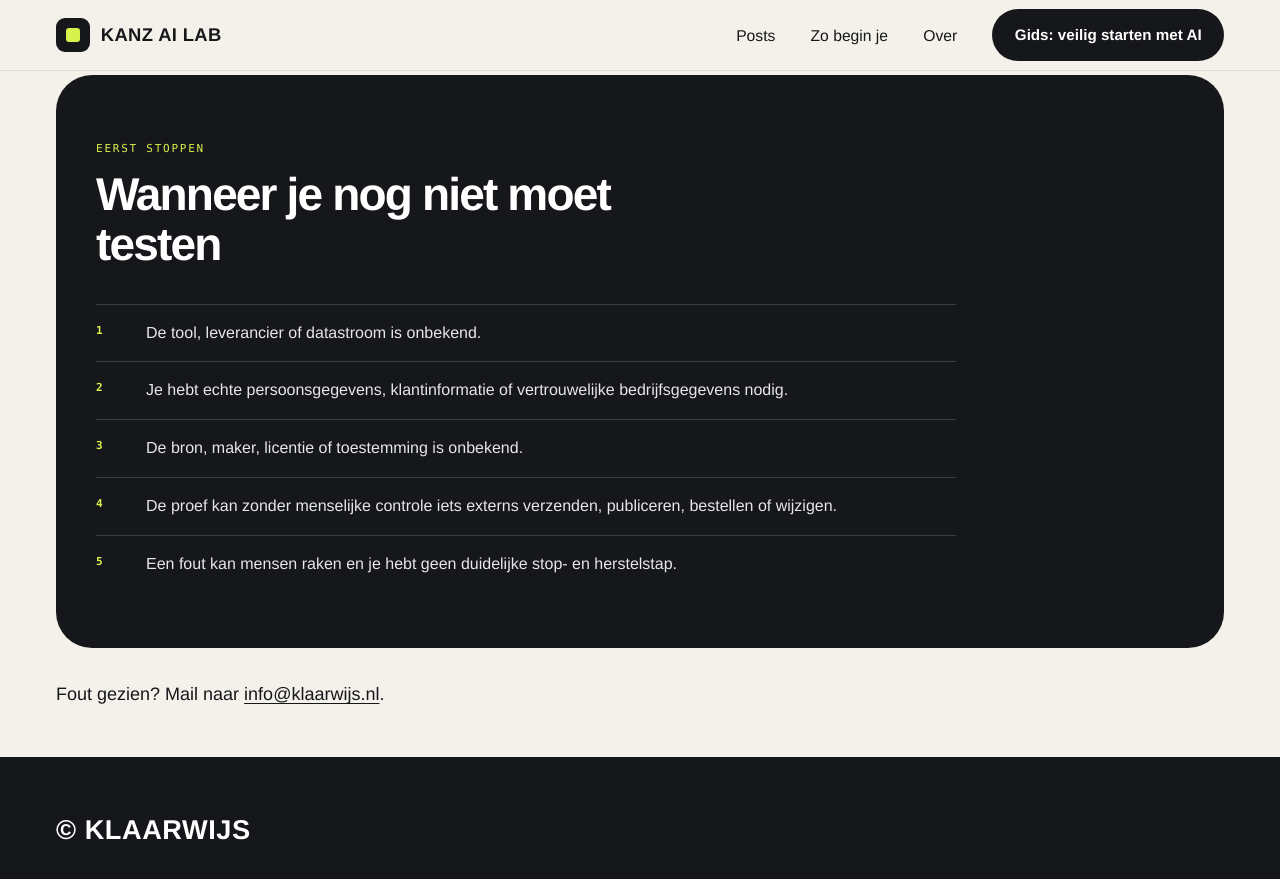
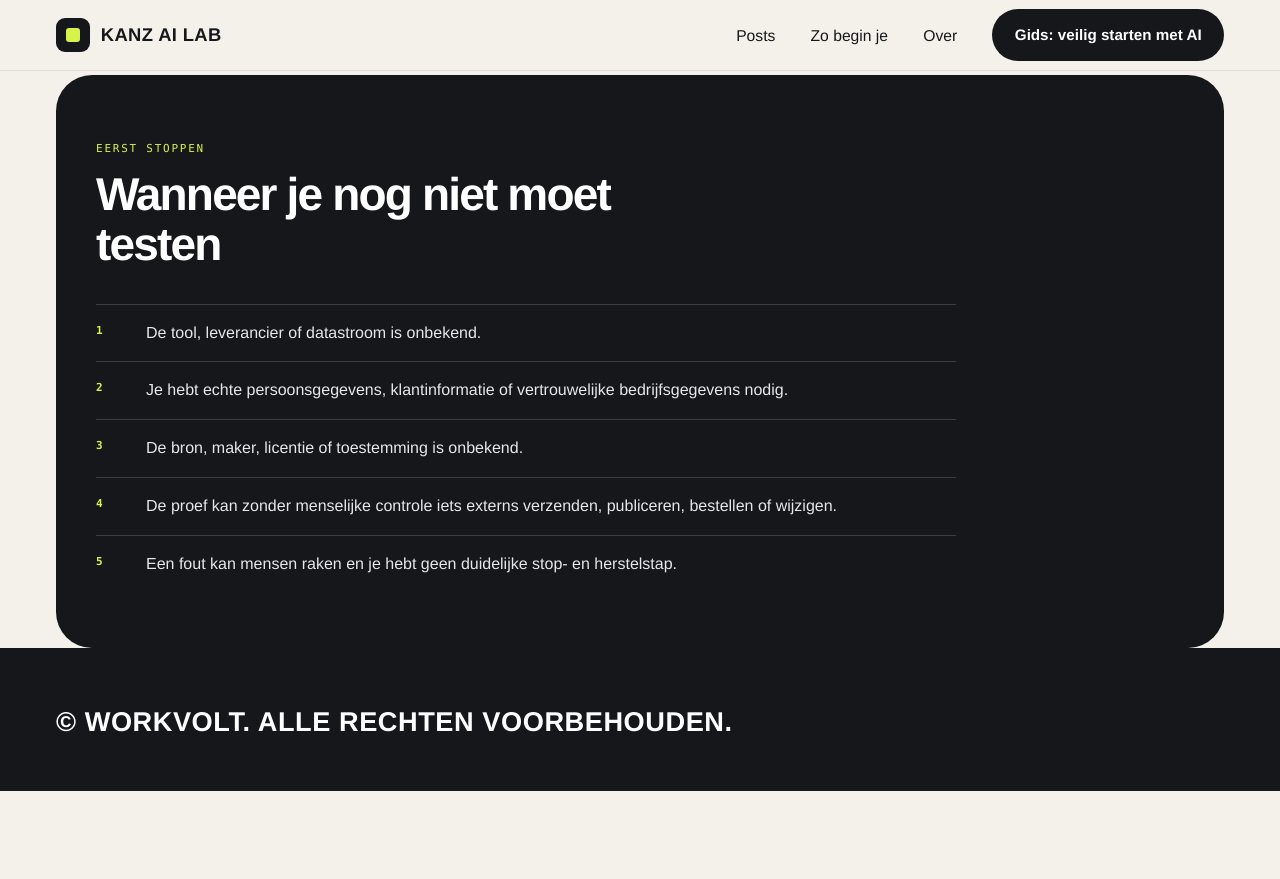
Before and after one commit to kanz-ai-lab-nl/kanz-ai-lab-nl.github.io, a Jekyll site: the page taakkaarten/veilige-mini-proef/index.html, which Jekyll copies as it is, in a window 1280 px wide and 900 px high, scrolled down 2026 px. Shown: the top 879 px of the window. Built offline with Jekyll 4.4.1, drawn with Linux system fonts in a browser that asks for light colours; after the commit the page ends 2817 px from its top, so only the background shows below that.

Commit message:
Workvolt-licentie: taakkaarten/veilige-mini-proef/index.html

```diff
--- a/taakkaarten/veilige-mini-proef/index.html
+++ b/taakkaarten/veilige-mini-proef/index.html
@@ -231,13 +231,13 @@
   <h2>Wanneer je nog niet moet testen</h2>
   <ol><li><span>1</span>De tool, leverancier of datastroom is onbekend.</li><li><span>2</span>Je hebt echte persoonsgegevens, klantinformatie of vertrouwelijke bedrijfsgegevens nodig.</li><li><span>3</span>De bron, maker, licentie of toestemming is onbekend.</li><li><span>4</span>De proef kan zonder menselijke controle iets externs verzenden, publiceren, bestellen of wijzigen.</li><li><span>5</span>Een fout kan mensen raken en je hebt geen duidelijke stop- en herstelstap.</li></ol>
 </section>
-<p style="margin:2rem 1.5rem 0;padding-bottom:3rem">Fout gezien? Mail naar <a href="mailto:info@klaarwijs.nl">info@klaarwijs.nl</a>.</p>
+
 </main>
 <script>
 var steps=[['01','Kies één terugkerende taak',['Welke ene taak wil je onderzoeken?','Waarom is deze taak het proberen waard?']],['02','Baken de mini-proef af',['Wat is precies één uitvoer?','Wat valt buiten deze proef?']],['03','Maak veilige oefeninvoer',['Welke volledig fictieve of synthetische invoer gebruik je?','Welke echte gegevens blijven buiten beeld?']],['04','Schrijf tool en datastroom op',['Welke tool of leverancier wil je gebruiken?','Waar gaan de gegevens heen en wat wordt bewaard?','Wat weet je nog niet?']],['05','Controleer bron en licentie',['Welke bron gebruik je? Wie is maker of eigenaar?','Welke licentie of toestemming geldt voor dit doel?']],['06','Leg menselijke controle vast',['Wie controleert de uitvoer vóór verder gebruik?','Waarop controleert die persoon?','Wat gebeurt nooit automatisch?']],['07','Bepaal stop en herstel',['Stop direct wanneer…','Zo herstel je de proef']],['08','Kies één volgende handmatige stap',['Welke stap doe je nu, wie doet die en wanneer?']]];
 function downloadMd(){var text=['# Van één terugkerende taak naar een veilige mini-proef','','KANZ Taakkaart 01 · versie 1.0 · 22 september 2026',''];steps.forEach(function(s){text.push('## '+parseInt(s[0],10)+'. '+s[1]);s[2].forEach(function(q){text.push(q+':','')});text.push('')});var a=document.createElement('a');a.href=URL.createObjectURL(new Blob([text.join('\n')],{type:'text/markdown'}));a.download='kanz-veilige-mini-proef-sjabloon.md';document.body.appendChild(a);a.click();document.body.removeChild(a);URL.revokeObjectURL(a.href)}
 function printPage(){window.print()}
 </script>
-<footer class="site"><div class="w">© Klaarwijs</div></footer>
+<footer class="site"><div class="w">© Workvolt. Alle rechten voorbehouden.</div></footer>
 </body>
 </html>
```
